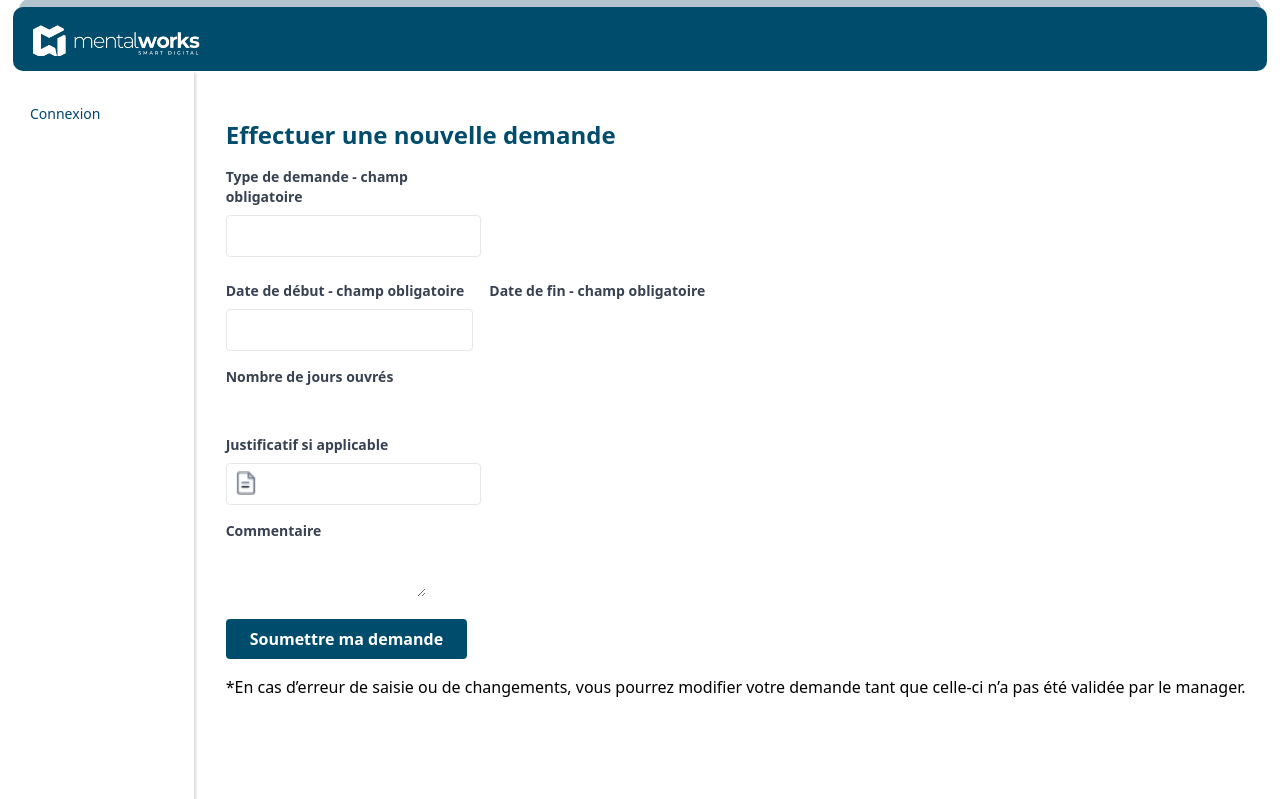
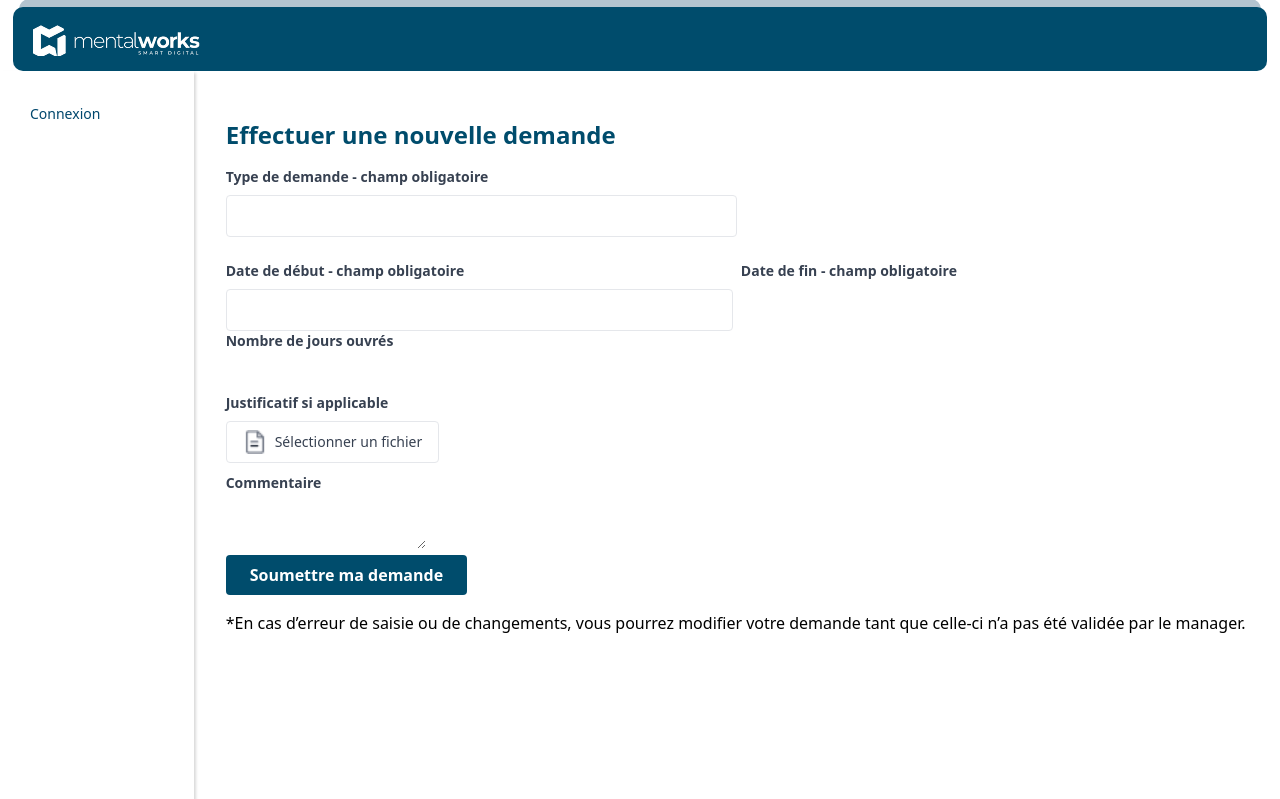
Before and after one commit to TechnicienDeSurface/Symfony-CongeFacile, a Symfony app: template templates/collaborator/new_request.html.twig in a window 1280 px wide. Shown: the part 13-812 px from the top of the page. Run offline with Twig, Linux system fonts and the light colour scheme; the template is opened without the code that fills it, so the values that code supplies are empty; form fields are guessed from the names that the template uses; some libraries are stand-ins or nearby versions.

Commit message:
UPDATE - Téléchargement et upload d'un justificatif.

```diff
--- a/config/services.yaml
+++ b/config/services.yaml
@@ -4,7 +4,8 @@
 # Put parameters here that don't need to change on each machine where the app is deployed
 # https://symfony.com/doc/current/best_practices.html#use-parameters-for-application-configuration
 parameters:
-    justificatif_directory: '%kernel.project_dir%/public/assets/uploads/justificatifs'
+    justificatif_directory : '%kernel.project_dir%/public/assets/uploads/'
+
 services:
     # default configuration for services in *this* file
     _defaults:
--- a/src/Form/RequestType.php
+++ b/src/Form/RequestType.php
@@ -80,9 +80,10 @@
                 ],
             ])
             ->add('receipt_file', FileType::class, [
-                'label' => 'Justificatif si applicable',
+                'label' => 'Justificatif si applicable (PDF - max 1 Mo)',
                 'attr' => ['class' => 'form-input mt-1 block w-full border border-gray-300 rounded-md p-2'],
                 'required' => false,
+                'mapped' => false,
                 'constraints' => [
                     new Assert\File([
                         'maxSize' => '1024k',
--- a/templates/collaborator/new_request.html.twig
+++ b/templates/collaborator/new_request.html.twig
@@ -1,10 +1,7 @@
 {% extends 'base.html.twig' %}
 
 {% block body %}
-	<title>
-		{% block title %}Nouvelle demande
-		{% endblock %}
-	</title>
+	<title>{% block title %}Nouvelle demande{% endblock %}</title>
 	<script src="{{ asset('assets/js/DayCalculated.js') }}"></script>
 
 	<body>
@@ -15,8 +12,7 @@
 			<div class="w-full p-8">
 				<h1 class="text-left font-bold text-2xl my-4 text-[#004C6C]">Effectuer une nouvelle demande</h1>
 				{% include 'layout/_addFlash.html.twig'%} {# include pour appeler le message flash dans le formulaire#}
-				<form method="post" class="space-y-4 w-1/2">
-					{{ form_start(form, {'attr': {'enctype': 'multipart/form-data'}}) }}
+				{{ form_start(form, { 'attr': { 'enctype': 'multipart/form-data' } }) }}
 					<div class="w-1/2 mb-6">
 						<label for="request_type" class="block text-gray-700 text-sm font-bold mb-2">Type de demande - champ obligatoire</label>
 						{{ form_widget(form.request_type, {'attr': {'class': 'w-full p-2 border rounded'}}) }}
@@ -27,7 +23,7 @@
 						{% endif %}
 					</div>
 
-					<div class="grid grid-cols-2 gap-4">
+					<div class="grid grid-cols-2 gap-2">
 						<div>
 							<label for="start_at" class="block text-gray-700 text-sm font-bold mb-2">Date de début - champ obligatoire</label>
 							{{ form_widget(form.start_at, {'attr': { 'class': 'w-full p-2 border rounded', 'oninput': 'calculerJoursOuvres()'}}) }}
@@ -59,19 +55,28 @@
 						{% endif %}
 					</div>
 
-					<div class="w-1/2">
-						<label for="receipt_file" class="block text-gray-700 text-sm font-bold mb-2">Justificatif si applicable</label>
-						<div class="relative">
-							{{ form_widget(form.receipt_file, {'attr': {'class': 'w-full p-2 border rounded pl-10'}}) }}
-							<label for="receipt_file" class="absolute left-0 top-0 mt-2 ml-2">
+					<div class="w-1/2 mt-[10px] mb-[10px]">
+						<label for="{{ form.receipt_file.vars.id }}" class="block text-gray-700 text-sm font-bold mb-2">
+							Justificatif si applicable
+						</label>
+
+						{{ form_widget(form.receipt_file, {
+							'attr': {
+								'class': 'hidden',
+							}
+						}) }}
+
+						<label for="{{ form.receipt_file.vars.id }}"
+							class="flex items-center space-x-2 cursor-pointer w-fit bg-[#ffffff] border border-[#e5e7eb] px-4 py-2 rounded text-gray-700 hover:bg-[#d6e5ed] transition">
 							<img src="{{ asset('assets/image/icon-file.png') }}" alt="Upload Icon" class="w-6 h-6">
+							<span class="text-sm font-medium">Sélectionner un fichier</span>
 						</label>
+
 						{% if form.receipt_file.vars.errors|length > 0 %}
 							<div class="text-red-500 text-sm mt-1">
 								{{ form_errors(form.receipt_file) }}
 							</div>
 						{% endif %}
-						</div>
 					</div>
 
 					<div class="w-full">
@@ -88,7 +93,6 @@
 						{{ form_widget(form.Submit, {'label': 'Soumettre ma demande', 'attr': {'class': 'bg-[#004c6c] hover:bg-blue-700 text-white font-bold rounded py-2 px-6'}}) }}
 					</div>
 				{{ form_end(form) }}
-				</form>
 
 				<p class="pt-4">*En cas d’erreur de saisie ou de changements, vous pourrez modifier votre demande tant que celle-ci n’a pas été validée par le manager.</p>
 			</div>
```
Also changed, not shown: src/Controller/collaborator/RequestController.php (+14 -14 lines), templates/manager/detail_history_request.html.twig (+9 -2 lines), templates/manager/detail_request_pending.html.twig (+9 -1 lines), 2 other files. Lines whose indentation alone changed are shown as unchanged.
